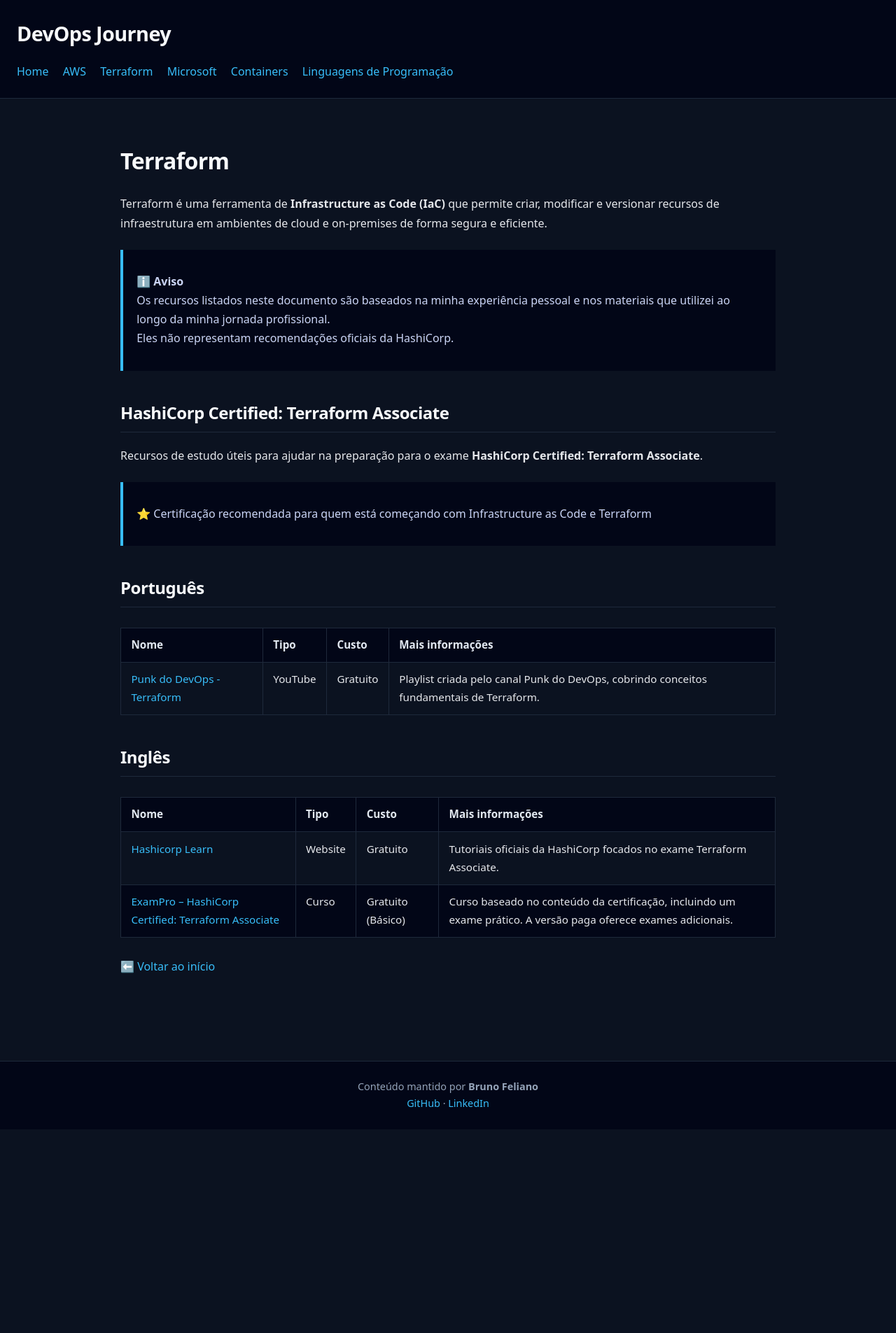
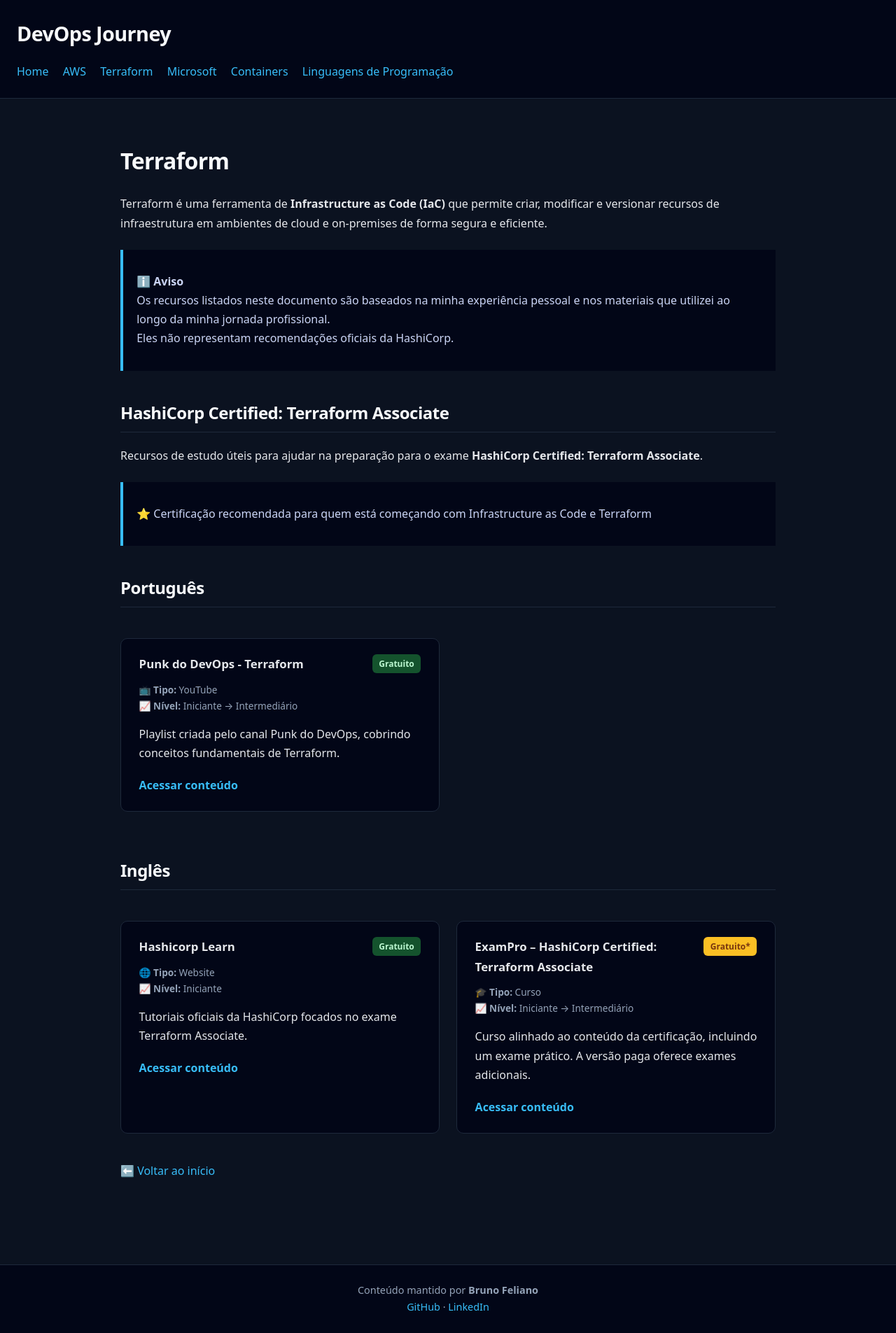
Before and after one commit to bfeliano/devops-journey, a Jekyll site: the page built from terraform/README.md, in a window 1280 px wide. Shown: the whole page at 70% size. Built offline with Jekyll 4.4.1, drawn with Linux system fonts in a browser that asks for light colours; our own code applies the rules of GitHub Pages for plain Markdown files; before the commit the page ends 1614 px from its top, so only the background shows below that.

Commit message:
melhorar website para utilizar cards

```diff
--- /dev/null
+++ b/_data/terraform.yml
@@ -0,0 +1,22 @@
+portugues:
+  - title: "Punk do DevOps - Terraform"
+    badge_class: free
+    badge_text: Gratuito
+    meta: "📺 <strong>Tipo:</strong> YouTube<br>📈 <strong>Nível:</strong> Iniciante → Intermediário"
+    description: "Playlist criada pelo canal Punk do DevOps, cobrindo conceitos fundamentais de Terraform."
+    url: "https://www.youtube.com/playlist?list=PLFfGe1VU0nwQlT5l9dQa-Qgbyawd424Ux"
+
+ingles:
+  - title: "Hashicorp Learn"
+    badge_class: free
+    badge_text: Gratuito
+    meta: "🌐 <strong>Tipo:</strong> Website<br>📈 <strong>Nível:</strong> Iniciante"
+    description: "Tutoriais oficiais da HashiCorp focados no exame Terraform Associate."
+    url: "https://learn.hashicorp.com/collections/terraform/certification-associate-tutorials"
+
+  - title: "ExamPro – HashiCorp Certified: Terraform Associate"
+    badge_class: freetier
+    badge_text: Gratuito*
+    meta: "🎓 <strong>Tipo:</strong> Curso<br>📈 <strong>Nível:</strong> Iniciante → Intermediário"
+    description: "Curso alinhado ao conteúdo da certificação, incluindo um exame prático. A versão paga oferece exames adicionais."
+    url: "https://www.exampro.co/terraform"
--- /dev/null
+++ b/_includes/card.html
@@ -0,0 +1,22 @@
+<div class="card">
+  <div class="card-header">
+    <h4>{{ include.title }}</h4>
+    <span class="badge {{ include.badge_class }}">
+      {{ include.badge_text }}
+    </span>
+  </div>
+
+  <p class="card-meta">
+    {{ include.meta }}
+  </p>
+
+  <p>
+    {{ include.description }}
+  </p>
+
+  <div class="card-footer">
+    <a href="{{ include.url }}" target="_blank" rel="noopener noreferrer">
+      Acessar conteúdo
+    </a>
+  </div>
+</div>
--- a/assets/css/style.css
+++ b/assets/css/style.css
@@ -123,6 +123,8 @@ code {
   display: block;
 }
 
+/* ========= FOOTER ========= */
+
 footer {
   margin-top: 4rem;
   padding: 1.5rem 2rem;
@@ -147,3 +149,82 @@ footer a:hover {
   color: #7dd3fc;
   text-decoration: underline;
 }
+
+/* ========= CARDS CURSOS ========= */
+
+.card {
+  background: #020617;
+  border: 1px solid #1e293b;
+  border-radius: 10px;
+  padding: 1.4rem 1.6rem;
+  margin: 1.5rem 0;
+}
+
+.card-header {
+  display: grid;
+  grid-template-columns: 1fr auto;
+  align-items: start;
+  gap: 0.75rem;
+}
+
+.card-header h4 {
+  margin: 0;
+  font-size: 1.05rem;
+}
+
+.badge {
+  font-size: 0.75rem;
+  padding: 0.2rem 0.6rem;
+  border-radius: 6px;
+  font-weight: 600;
+}
+
+.badge.paid {
+  background: #7c2d12;
+  color: #fed7aa;
+}
+
+.badge.free {
+  background: #14532d;
+  color: #bbf7d0;
+}
+
+.badge.freetier {
+  background: #fbbf24;
+  color: #78350f;
+}
+
+.card-meta {
+  margin: 0.6rem 0 1rem;
+  color: #94a3b8;
+  font-size: 0.85rem;
+}
+
+.card-footer {
+  margin-top: 1.2rem;
+}
+
+.card-footer a {
+  display: inline-block;
+  font-weight: 600;
+  color: #38bdf8;
+  text-decoration: none;
+}
+
+.card-footer a:hover {
+  text-decoration: underline;
+}
+
+.card-grid {
+  display: grid;
+  grid-template-columns: repeat(2, minmax(0, 1fr));
+
+  column-gap: 1.5rem; /* esquerda ↔ direita */
+  row-gap: 0rem;    /* cima ↕ baixo */
+}
+
+@media (max-width: 900px) {
+  .card-grid {
+    grid-template-columns: 1fr;
+  }
+}
--- a/terraform/README.md
+++ b/terraform/README.md
@@ -19,15 +19,32 @@ Infrastructure as Code e Terraform
 
 ## Português
 
-| Nome | Tipo | Custo | Mais informações |
-| ---- | ---- | ----- | ---------------- |
-| [Punk do DevOps - Terraform](https://www.youtube.com/playlist?list=PLFfGe1VU0nwQlT5l9dQa-Qgbyawd424Ux) | YouTube | Gratuito | Playlist criada pelo canal Punk do DevOps, cobrindo conceitos fundamentais de Terraform. |
+<div class="card-grid">
+{% for item in site.data.terraform.portugues %}
+  {% include card.html
+    title=item.title
+    badge_class=item.badge_class
+    badge_text=item.badge_text
+    meta=item.meta
+    description=item.description
+    url=item.url
+  %}
+{% endfor %}
+</div>
 
 ## Inglês
 
-| Nome | Tipo | Custo | Mais informações |
-| ---- | ---- | ----- | ---------------- |
-| [Hashicorp Learn](https://learn.hashicorp.com/collections/terraform/certification-associate-tutorials) | Website | Gratuito | Tutoriais oficiais da HashiCorp focados no exame Terraform Associate. |
-| [ExamPro – HashiCorp Certified: Terraform Associate](https://www.exampro.co/terraform) | Curso | Gratuito (Básico) | Curso baseado no conteúdo da certificação, incluindo um exame prático. A versão paga oferece exames adicionais. |
+<div class="card-grid">
+{% for item in site.data.terraform.ingles %}
+  {% include card.html
+    title=item.title
+    badge_class=item.badge_class
+    badge_text=item.badge_text
+    meta=item.meta
+    description=item.description
+    url=item.url
+  %}
+{% endfor %}
+</div>
 
 ⬅️ [Voltar ao início](../)
```
Also changed, not shown: _data/aws/cloud-practitioner.yml (added, +43 -0 lines), _data/aws/cloudops-engineer-associate.yml (added, +7 -0 lines), _data/aws/data-engineer-associate.yml (added, +7 -0 lines), _data/aws/devops-engineer-professional.yml (added, +7 -0 lines), _data/aws/machine-learning-engineer-associate.yml (added, +7 -0 lines), _data/aws/solutions-architect-associate.yml (added, +22 -0 lines), _data/containers/docker.yml (added, +22 -0 lines), _data/microsoft/az-104.yml (added, +22 -0 lines), _data/microsoft/az-400.yml (added, +43 -0 lines), _data/programming/javascript.yml (added, +7 -0 lines), aws/README.md (+96 -29 lines), containers/README.md (+24 -7 lines), microsoft/README.md (+51 -20 lines), programming/README.md (+12 -3 lines).
